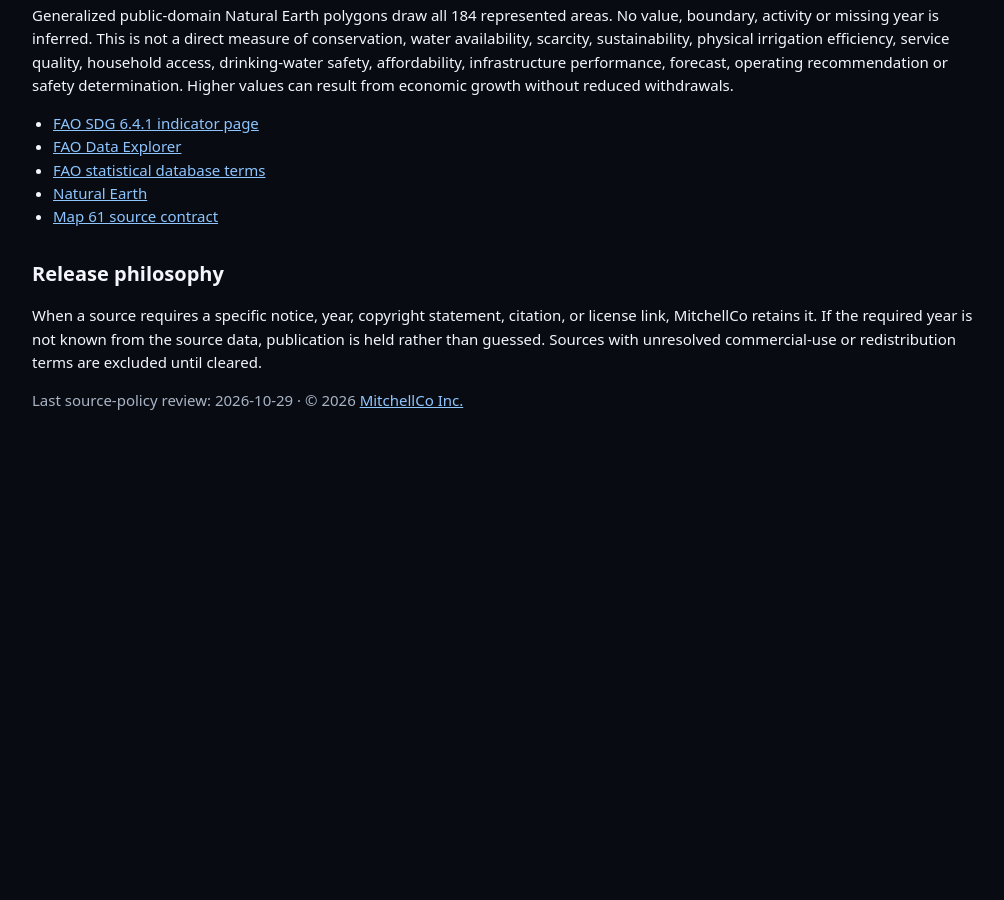
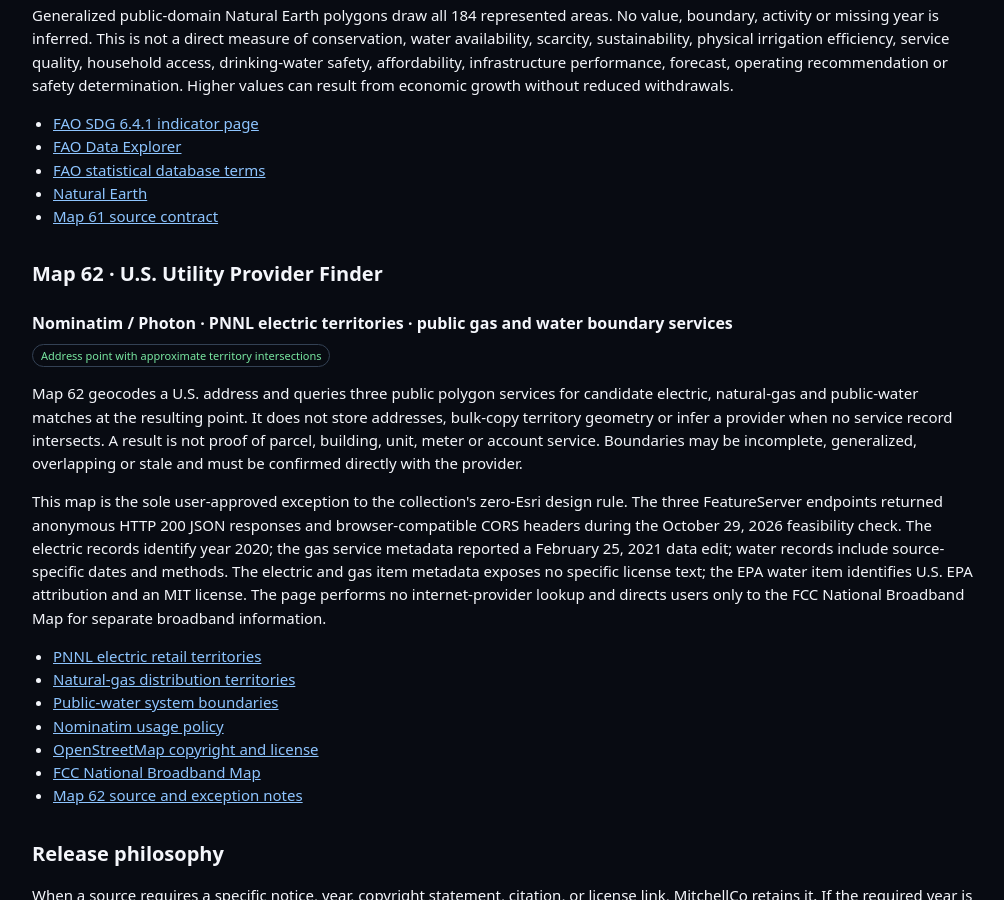
Before and after one commit to christophermitchell012/mitchellcoinc, a Jekyll site: the page maps/data-sources-licenses.html, which Jekyll copies as it is, in a window 1280 px wide and 900 px high, scrolled down 16556 px. Shown: the whole window, without its empty margins (136-1140 px from the left). Built offline with Jekyll 4.4.1, drawn with Linux system fonts in a browser that asks for light colours; before the commit the page ends 17043 px from its top, so only the background shows below that.

Commit message:
Publish U.S. Utility Provider Finder map

```diff
--- a/_data/map_lastmod.json
+++ b/_data/map_lastmod.json
@@ -61,7 +61,8 @@
   "/maps/59-us-levee-systems-flood-exposure-context.html": "2026-10-27T14:04:46Z",
   "/maps/60-global-water-stress-supply-pressure.html": "2026-10-28T14:11:54Z",
   "/maps/61-global-water-use-efficiency.html": "2026-10-29T14:14:53Z",
-  "/maps/data-sources-licenses.html": "2026-10-29T14:14:53Z",
+  "/maps/62-us-utility-provider-finder.html": "2026-10-29T14:37:41Z",
+  "/maps/data-sources-licenses.html": "2026-10-29T14:37:41Z",
   "/maps/earthdata-eula-policy.html": "2026-09-30T18:48:18Z",
-  "/maps/index.html": "2026-10-29T14:14:53Z"
+  "/maps/index.html": "2026-10-29T14:37:41Z"
 }
--- a/maps/data-sources-licenses.html
+++ b/maps/data-sources-licenses.html
@@ -8,7 +8,7 @@
 See LICENSE and data-sources-licenses.html.
 -->
 <html lang="en"><head>
-<meta name="last-modified" content="2026-10-29T14:14:53Z"><meta charset="utf-8"><meta name="viewport" content="width=device-width,initial-scale=1">
+<meta name="last-modified" content="2026-10-29T14:37:41Z"><meta charset="utf-8"><meta name="viewport" content="width=device-width,initial-scale=1">
 <title>Data Sources and Licenses | MitchellCo Interactive Maps</title>
 <meta name="description" content="Data provenance, citations, licenses, EULA notes and attribution for MitchellCo interactive maps.">
 <meta name="robots" content="index,follow"><link rel="icon" href="assets/icons/2219cec3095bdb7c.svg"><link rel="canonical" href="https://mitchellcoinc.com/maps/data-sources-licenses.html">
@@ -267,6 +267,12 @@
 <p>Generalized public-domain Natural Earth polygons draw all 184 represented areas. No value, boundary, activity or missing year is inferred. This is not a direct measure of conservation, water availability, scarcity, sustainability, physical irrigation efficiency, service quality, household access, drinking-water safety, affordability, infrastructure performance, forecast, operating recommendation or safety determination. Higher values can result from economic growth without reduced withdrawals.</p>
 <ul><li><a href="https://www.fao.org/sustainable-development-goals-data-portal/data/indicators/641-change-in-water-use-efficiency-over-time/" target="_blank" rel="noopener">FAO SDG 6.4.1 indicator page</a></li><li><a href="https://dataexplorer.fao.org/vis?df%5Bid%5D=DF_SDG_6_4_1" target="_blank" rel="noopener">FAO Data Explorer</a></li><li><a href="https://www.fao.org/contact-us/terms/db-terms-of-use/en" target="_blank" rel="noopener">FAO statistical database terms</a></li><li><a href="https://www.naturalearthdata.com/" target="_blank" rel="noopener">Natural Earth</a></li><li><a href="data/map61-source-license.md">Map 61 source contract</a></li></ul>
 
+<h2 id="map62">Map 62 · U.S. Utility Provider Finder</h2>
+<h3>Nominatim / Photon · PNNL electric territories · public gas and water boundary services</h3><span class="tag">Address point with approximate territory intersections</span>
+<p>Map 62 geocodes a U.S. address and queries three public polygon services for candidate electric, natural-gas and public-water matches at the resulting point. It does not store addresses, bulk-copy territory geometry or infer a provider when no service record intersects. A result is not proof of parcel, building, unit, meter or account service. Boundaries may be incomplete, generalized, overlapping or stale and must be confirmed directly with the provider.</p>
+<p>This map is the sole user-approved exception to the collection's zero-Esri design rule. The three FeatureServer endpoints returned anonymous HTTP 200 JSON responses and browser-compatible CORS headers during the October 29, 2026 feasibility check. The electric records identify year 2020; the gas service metadata reported a February 25, 2021 data edit; water records include source-specific dates and methods. The electric and gas item metadata exposes no specific license text; the EPA water item identifies U.S. EPA attribution and an MIT license. The page performs no internet-provider lookup and directs users only to the FCC National Broadband Map for separate broadband information.</p>
+<ul><li><a href="https://eedgis.pnnl.gov/arcgis/rest/services/Hosted/Electric_Service_Territories/FeatureServer/0" target="_blank" rel="noopener">PNNL electric retail territories</a></li><li><a href="https://services5.arcgis.com/HDRa0B57OVrv2E1q/arcgis/rest/services/Natural_Gas_Local_Distribution_Company_Service_Territories/FeatureServer/0" target="_blank" rel="noopener">Natural-gas distribution territories</a></li><li><a href="https://services.arcgis.com/cJ9YHowT8TU7DUyn/arcgis/rest/services/Water_System_Boundaries/FeatureServer/0" target="_blank" rel="noopener">Public-water system boundaries</a></li><li><a href="https://operations.osmfoundation.org/policies/nominatim/" target="_blank" rel="noopener">Nominatim usage policy</a></li><li><a href="https://www.openstreetmap.org/copyright" target="_blank" rel="noopener">OpenStreetMap copyright and license</a></li><li><a href="https://broadbandmap.fcc.gov/home" target="_blank" rel="noopener">FCC National Broadband Map</a></li><li><a href="data/map62-source-license.md">Map 62 source and exception notes</a></li></ul>
+
 <h2>Release philosophy</h2>
 <p>When a source requires a specific notice, year, copyright statement, citation, or license link, MitchellCo retains it. If the required year is not known from the source data, publication is held rather than guessed. Sources with unresolved commercial-use or redistribution terms are excluded until cleared.</p>
 <p class="muted">Last source-policy review: 2026-10-29 · © 2026 <a href="https://mitchellcoinc.com/" target="_blank" rel="noopener">MitchellCo Inc.</a></p>
--- a/maps/sitemap.xml
+++ b/maps/sitemap.xml
@@ -1,6 +1,6 @@
 <?xml version="1.0" encoding="UTF-8"?>
 <urlset xmlns="http://www.sitemaps.org/schemas/sitemap/0.9">
-  <url><loc>https://mitchellcoinc.com/maps/</loc><lastmod>2026-10-29T14:14:53Z</lastmod></url>
+  <url><loc>https://mitchellcoinc.com/maps/</loc><lastmod>2026-10-29T14:37:41Z</lastmod></url>
   <url><loc>https://mitchellcoinc.com/maps/00-wildfire-watch.html</loc><lastmod>2026-09-30T18:48:18Z</lastmod></url>
   <url><loc>https://mitchellcoinc.com/maps/01-flash-flood-river-flood-risk.html</loc><lastmod>2026-09-30T18:48:18Z</lastmod></url>
   <url><loc>https://mitchellcoinc.com/maps/02-extreme-heat-health-risk.html</loc><lastmod>2026-09-30T18:48:18Z</lastmod></url>
@@ -63,6 +63,7 @@
   <url><loc>https://mitchellcoinc.com/maps/59-us-levee-systems-flood-exposure-context.html</loc><lastmod>2026-10-27T14:04:46Z</lastmod></url>
   <url><loc>https://mitchellcoinc.com/maps/60-global-water-stress-supply-pressure.html</loc><lastmod>2026-10-28T14:11:54Z</lastmod></url>
   <url><loc>https://mitchellcoinc.com/maps/61-global-water-use-efficiency.html</loc><lastmod>2026-10-29T14:14:53Z</lastmod></url>
-  <url><loc>https://mitchellcoinc.com/maps/data-sources-licenses.html</loc><lastmod>2026-10-29T14:14:53Z</lastmod></url>
+  <url><loc>https://mitchellcoinc.com/maps/62-us-utility-provider-finder.html</loc><lastmod>2026-10-29T14:37:41Z</lastmod></url>
+  <url><loc>https://mitchellcoinc.com/maps/data-sources-licenses.html</loc><lastmod>2026-10-29T14:37:41Z</lastmod></url>
   <url><loc>https://mitchellcoinc.com/maps/earthdata-eula-policy.html</loc><lastmod>2026-09-30T18:48:18Z</lastmod></url>
 </urlset>
```
Also changed, not shown: maps/62-us-utility-provider-finder.html (added, +34 -0 lines), maps/README.md (+5 -2 lines), maps/data/map62-source-license.md (added, +35 -0 lines), maps/index.html (+2 -1 lines), maps/assets/icons/utility-provider-finder.svg (added).
